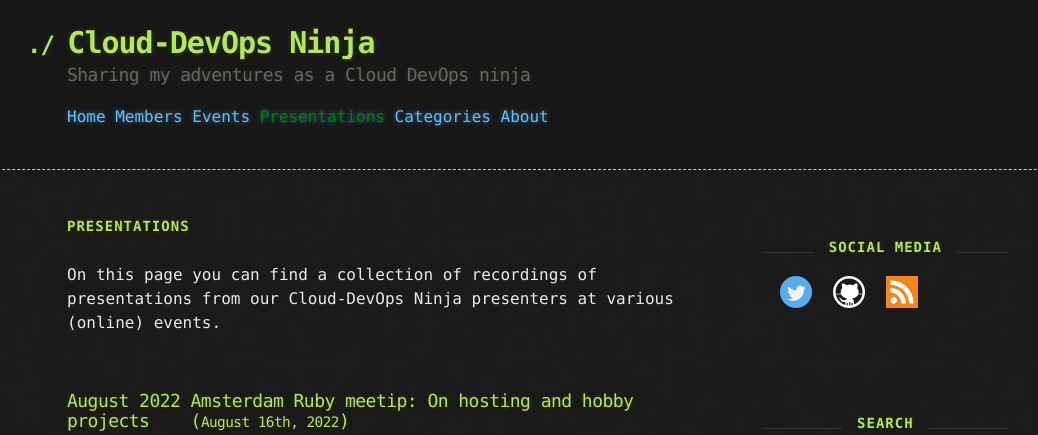
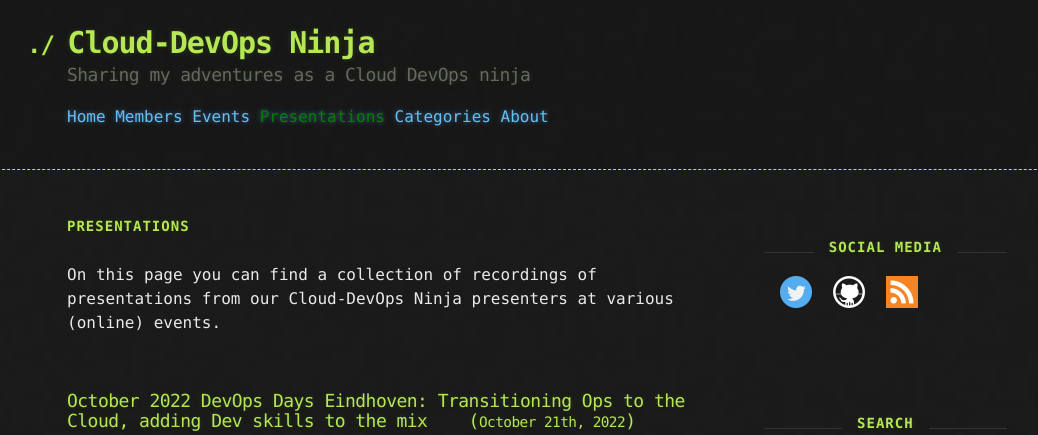
Before and after one commit to cloud-devops-ninja/blog, a Jekyll site: the page built from presentations.md, in a window 1280 px wide and 1400 px high. Shown: the top 435 px of the window, without its empty margins (88-1126 px from the left). Built offline with Jekyll 4.4.1, drawn with Linux system fonts in a browser that asks for light colours; comment, search, counter and statistics services are not loaded; some of the changed text lies outside the part shown.

Commit message:
updating presentations

```diff
--- a/presentations.md
+++ b/presentations.md
@@ -8,17 +8,32 @@
 
 &nbsp;
 
+### October 2022 DevOps Days Eindhoven: Transitioning Ops to the Cloud, adding Dev skills to the mix &nbsp;&nbsp;&nbsp;(<small>October 21th, 2022</small>)
+
+{% include youtube.html id="g4oSDr9k9C4" %}
+presenters: [Esther Barthel]({{ site.baseurl }}/members/esther-barthel){:target="_blank"}
+&nbsp;
+&nbsp;
+
+### October 2022 DevOps Days Eindhoven: Branching strategies speeddating &nbsp;&nbsp;&nbsp;(<small>October 20th, 2022</small>)
+
+{% include youtube.html id="91JOVZA6bDU" %}
+presenters: [Esther Barthel]({{ site.baseurl }}/members/esther-barthel){:target="_blank"}
+&nbsp;
+&nbsp;
+
 ### August 2022 Amsterdam Ruby meetip: On hosting and hobby projects &nbsp;&nbsp;&nbsp;(<small>August 16th, 2022</small>)
 
 {% include youtube.html id="Sqqb2fG74Rw" %}
 presenters: [Esther Barthel]({{ site.baseurl }}/members/esther-barthel){:target="_blank"}
+&nbsp;
 &nbsp;
 
 ### 2021 Festive Tech Calendar &nbsp;&nbsp;&nbsp;(<small>December 16th, 2021</small>)
 
 {% include youtube.html id="NmVbq6xLAuc" %}
 presenters: [Esther Barthel]({{ site.baseurl }}/members/esther-barthel){:target="_blank"} & [Freek Berson](https://www.linkedin.com/in/freekberson/){:target="_blank"}
-
+&nbsp;
 &nbsp;
 
 ### Azure Developer Community Day 2021 &nbsp;&nbsp;&nbsp;(<small>December 7th, 2021</small>)
@@ -27,3 +42,4 @@
 presenter: [Esther Barthel]({{ site.baseurl }}/members/esther-barthel){:target="_blank"}
 
 &nbsp;
+&nbsp;
```
